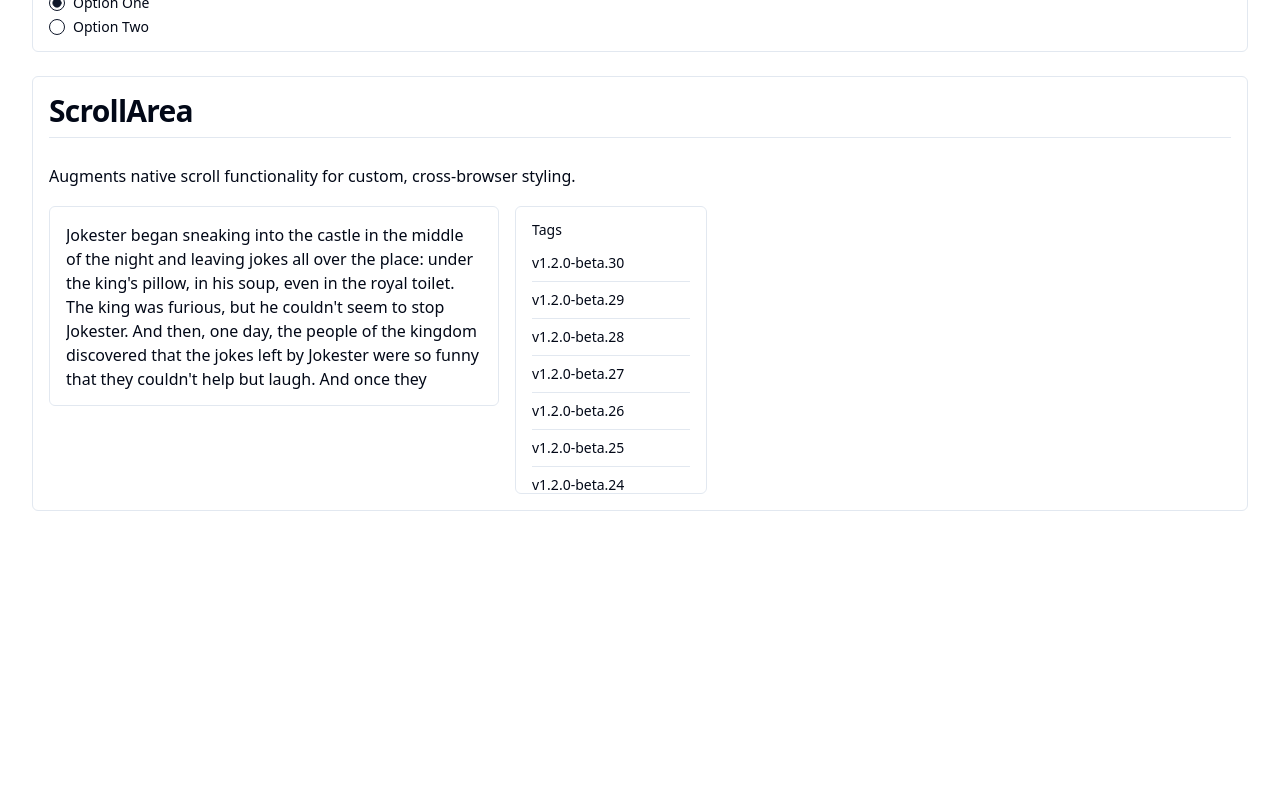
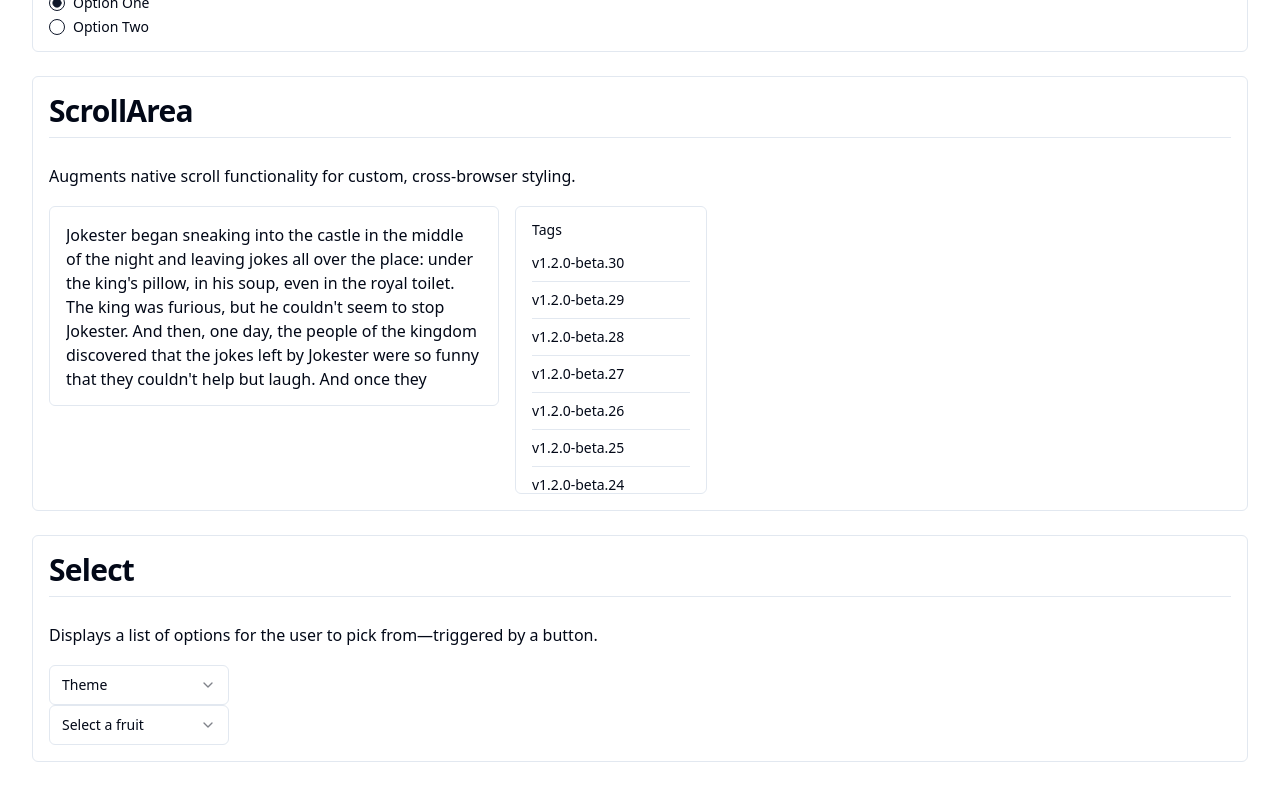
Before and after one commit to clifflee365/shadcn-ui-demo, a Next.js app: page / in a window 1280 px wide. Shown: the part 8427-9227 px from the top of the page. Before the commit the page ends 8978 px from the top, so only its background shows below. Built offline with nearby package versions, Linux system fonts and the light colour scheme.

Commit message:
feat: add Select

```diff
--- a/app/page.tsx
+++ b/app/page.tsx
@@ -41,6 +41,7 @@
 import { ProgressDemo, ProgressDemoAnimate } from "@/components/ProgressDemo"
 import { RadioGroupDemo } from "@/components/RadioGroupDemo"
 import { ScrollAreaDemo, ScrollAreaDemo2 } from "@/components/ScrollAreaDemo"
+import { SelectDemo, SelectDemo2 } from "@/components/SelectDemo"
 
 export default function IndexPage() {
   return (
@@ -255,6 +256,14 @@
         <ScrollAreaDemo/>
         <ScrollAreaDemo2/>
       </Box>
+
+      <Box
+        title="Select"
+        desc="Displays a list of options for the user to pick from—triggered by a button."
+      >
+        <SelectDemo/>
+        <SelectDemo2/>
+      </Box>
     </section>
   )
 }
--- /dev/null
+++ b/components/SelectDemo.tsx
@@ -0,0 +1,46 @@
+import {
+  Select,
+  SelectContent,
+  SelectItem,
+  SelectTrigger,
+  SelectValue,
+  SelectGroup,
+  SelectLabel,
+} from "@/components/ui/select"
+import * as React from "react"
+export function SelectDemo() {
+  return (
+    <Select>
+      <SelectTrigger className="w-[180px]">
+        <SelectValue placeholder="Theme" />
+      </SelectTrigger>
+      <SelectContent>
+        <SelectItem value="light">Light</SelectItem>
+        <SelectItem value="dark">Dark</SelectItem>
+        <SelectItem value="system">System</SelectItem>
+      </SelectContent>
+    </Select>
+  )
+}
+
+
+
+export function SelectDemo2() {
+  return (
+    <Select>
+      <SelectTrigger className="w-[180px]">
+        <SelectValue placeholder="Select a fruit" />
+      </SelectTrigger>
+      <SelectContent>
+        <SelectGroup>
+          <SelectLabel>Fruits</SelectLabel>
+          <SelectItem value="apple">Apple</SelectItem>
+          <SelectItem value="banana">Banana</SelectItem>
+          <SelectItem value="blueberry">Blueberry</SelectItem>
+          <SelectItem value="grapes">Grapes</SelectItem>
+          <SelectItem value="pineapple">Pineapple</SelectItem>
+        </SelectGroup>
+      </SelectContent>
+    </Select>
+  )
+}
```
Also changed, not shown: components/SelectExample.tsx (added, +84 -0 lines).
